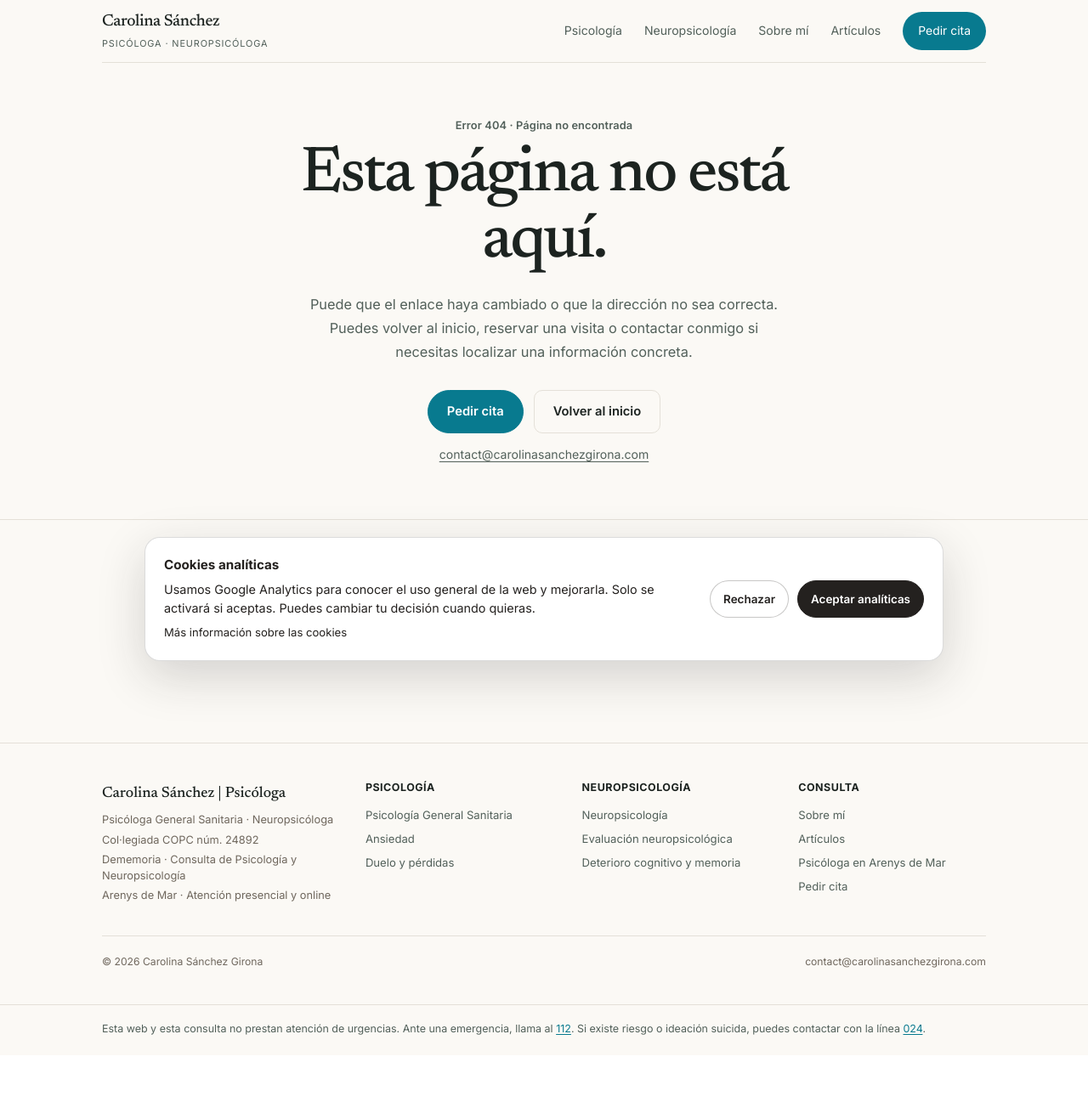
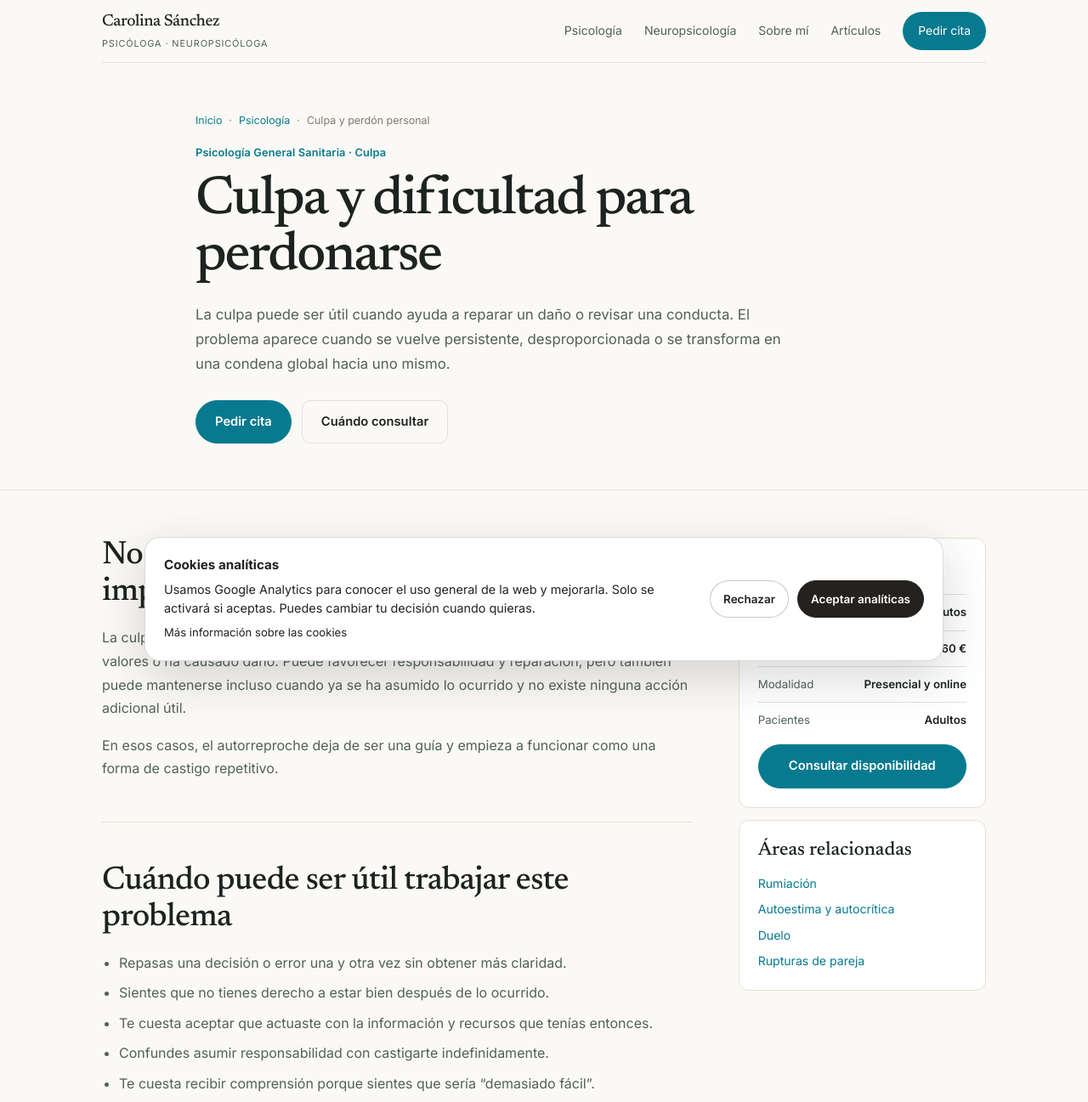
Before and after one commit to carolinasanchezgirona/Portfolio-Carolina, a Next.js app: page /culpa-y-dificultad-para-perdonarse in a window 1280 px wide. Before the commit this address had no page. Shown: the top 1297 px of the page at 85% size. Before the commit the page ends 1242 px from the top, so only its background shows below. Built offline with nearby package versions, Linux system fonts and the light colour scheme.

Commit message:
SEO: add guilt and self-forgiveness page

```diff
--- /dev/null
+++ b/app/culpa-y-dificultad-para-perdonarse/page.tsx
@@ -0,0 +1,58 @@
+import type { Metadata } from "next";
+import "../seo-pages.css";
+
+export const metadata: Metadata = {
+  title: "Culpa y dificultad para perdonarse | Psicóloga en Arenys de Mar",
+  description: "Atención psicológica para culpa persistente, autorreproche y dificultad para perdonarse tras errores, pérdidas o decisiones difíciles. Consulta en Arenys de Mar y online.",
+  alternates: { canonical: "/culpa-y-dificultad-para-perdonarse/" },
+  openGraph: {
+    title: "Culpa y dificultad para perdonarse | Carolina Sánchez Girona",
+    description: "Psicología sanitaria para trabajar culpa, autorreproche, rumiación y una relación más equilibrada con los propios errores.",
+    url: "https://carolinasanchezgirona.com/culpa-y-dificultad-para-perdonarse/",
+  },
+};
+
+const serviceSchema = {
+  "@context": "https://schema.org",
+  "@type": "Service",
+  name: "Psicología para culpa y dificultad para perdonarse",
+  provider: { "@type": "Person", name: "Carolina Sánchez Girona", jobTitle: "Psicóloga General Sanitaria", url: "https://carolinasanchezgirona.com" },
+  areaServed: ["Arenys de Mar", "Maresme", "Barcelona", "España"],
+  serviceType: "Intervención psicológica en culpa, autorreproche y dificultad para perdonarse",
+  url: "https://carolinasanchezgirona.com/culpa-y-dificultad-para-perdonarse/",
+};
+
+export default function GuiltPage() {
+  return (
+    <main className="editorial-site">
+      <header className="site-header">
+        <a className="brand" href="/" aria-label="Carolina Sánchez, inicio"><span className="brand-name">Carolina Sánchez</span><span className="brand-sub">Psicóloga · Neuropsicóloga</span></a>
+        <nav className="nav" aria-label="Navegación principal"><a href="/psicologia/">Psicología</a><a href="/rumiacion-y-pensamientos-repetitivos/">Rumiación</a><a className="nav-cta" href="/cita/">Pedir cita</a></nav>
+      </header>
+      <section className="seo-hero"><div className="editorial-wrap seo-hero-inner">
+        <p className="seo-breadcrumbs"><a href="/">Inicio</a><span>·</span><a href="/psicologia/">Psicología</a><span>·</span><span>Culpa y perdón personal</span></p>
+        <p className="editorial-eyebrow">Psicología General Sanitaria · Culpa</p>
+        <h1>Culpa y dificultad para perdonarse</h1>
+        <p className="seo-lead">La culpa puede ser útil cuando ayuda a reparar un daño o revisar una conducta. El problema aparece cuando se vuelve persistente, desproporcionada o se transforma en una condena global hacia uno mismo.</p>
+        <div className="seo-actions"><a className="editorial-btn editorial-btn-primary" href="/cita/">Pedir cita</a><a className="editorial-btn editorial-btn-secondary" href="#cuando-consultar">Cuándo consultar</a></div>
+      </div></section>
+      <div className="editorial-wrap seo-layout">
+        <article className="seo-copy">
+          <section><h2>No toda culpa significa haber hecho algo imperdonable</h2><p>La culpa suele aparecer cuando una persona percibe que ha actuado en contra de sus valores o ha causado daño. Puede favorecer responsabilidad y reparación, pero también puede mantenerse incluso cuando ya se ha asumido lo ocurrido y no existe ninguna acción adicional útil.</p><p>En esos casos, el autorreproche deja de ser una guía y empieza a funcionar como una forma de castigo repetitivo.</p></section>
+          <section id="cuando-consultar"><h2>Cuándo puede ser útil trabajar este problema</h2><ul><li>Repasas una decisión o error una y otra vez sin obtener más claridad.</li><li>Sientes que no tienes derecho a estar bien después de lo ocurrido.</li><li>Te cuesta aceptar que actuaste con la información y recursos que tenías entonces.</li><li>Confundes asumir responsabilidad con castigarte indefinidamente.</li><li>Te cuesta recibir comprensión porque sientes que sería “demasiado fácil”.</li><li>La culpa interfiere en sueño, relaciones, concentración o estado de ánimo.</li><li>Sigues buscando una forma de reparar algo que ya no puede modificarse.</li></ul></section>
+          <section><h2>Qué puede mantener la culpa</h2><h3>Rumiación</h3><p>Volver una y otra vez sobre lo ocurrido puede dar la sensación de estar intentando resolverlo, aunque en realidad mantenga activados el dolor y el autorreproche.</p><h3>Perfeccionismo moral</h3><p>Algunas personas se exigen haber sabido, previsto o gestionado mejor situaciones complejas, incluso cuando eso no era razonablemente posible.</p><h3>Confundir culpa con identidad</h3><p>No es lo mismo concluir “hice algo que no me gusta” que “soy una mala persona”. Cuando el juicio se vuelve global, la reparación resulta mucho más difícil.</p><h3>Miedo a repetir el error</h3><p>Castigarse puede parecer una forma de garantizar que algo no volverá a ocurrir, pero suele generar más vigilancia y menos aprendizaje útil.</p></section>
+          <section><h2>Cómo se trabaja en terapia</h2><p>La intervención puede incluir diferenciar responsabilidad real de responsabilidad imaginada, revisar estándares excesivos, analizar qué reparación es posible y trabajar una perspectiva más contextualizada sobre lo ocurrido.</p><p>También puede ser necesario reducir rumiación, trabajar autocrítica y aprender a tolerar que algunas experiencias dolorosas no pueden cerrarse con una explicación perfecta.</p></section>
+          <section><h2>Culpa, duelo, rupturas y autoestima</h2><p>La culpa puede aparecer tras una pérdida, una <a href="/rupturas-de-pareja/">ruptura de pareja</a>, una decisión difícil o un conflicto relacional. También puede intensificarse cuando existen <a href="/autoestima-y-autocritica/">autocrítica</a>, <a href="/perfeccionismo-y-autoexigencia/">perfeccionismo</a> o <a href="/rumiacion-y-pensamientos-repetitivos/">pensamientos repetitivos</a>.</p><p>En procesos de <a href="/duelo/">duelo</a>, por ejemplo, es frecuente revisar conversaciones, decisiones médicas o momentos concretos buscando una certeza que ya no puede obtenerse.</p></section>
+          <section><h2>Perdonarse no es justificarlo todo</h2><p>Perdonarse no implica negar el impacto de lo ocurrido ni renunciar a la responsabilidad. Puede significar reconocer un error, reparar cuando sea posible, aprender de él y dejar de convertirlo en una sentencia permanente sobre la propia identidad.</p><div className="seo-callout"><strong>Responsabilidad y castigo no son lo mismo.</strong><span>Aprender de un error puede exigir mirarlo con precisión, no castigarse sin límite.</span></div></section>
+        </article>
+        <aside className="seo-sidebar" aria-label="Información práctica">
+          <div className="seo-card"><h2>Sesión de psicología</h2><ul className="seo-facts"><li><span>Duración</span><strong>60 minutos</strong></li><li><span>Tarifa</span><strong>60 €</strong></li><li><span>Modalidad</span><strong>Presencial y online</strong></li><li><span>Pacientes</span><strong>Adultos</strong></li></ul><a className="editorial-btn editorial-btn-primary" href="/cita/">Consultar disponibilidad</a></div>
+          <div className="seo-card"><h3>Áreas relacionadas</h3><div className="seo-related"><a href="/rumiacion-y-pensamientos-repetitivos/">Rumiación</a><a href="/autoestima-y-autocritica/">Autoestima y autocrítica</a><a href="/duelo/">Duelo</a><a href="/rupturas-de-pareja/">Rupturas de pareja</a></div></div>
+        </aside>
+      </div>
+      <section className="editorial-section seo-authority"><div className="editorial-wrap seo-authority-grid"><div><p className="editorial-section-eyebrow">Profesional responsable</p><h2>Carolina Sánchez Girona</h2><p className="editorial-role">Psicóloga General Sanitaria · Neuropsicóloga</p></div><div className="seo-authority-copy"><p>Trabajo con adultos en culpa, rumiación, duelo, autocrítica y dificultades relacionales desde una formulación clínica individualizada.</p><div className="seo-authority-links"><a href="/sobre-mi/">Conocer mi trayectoria profesional →</a><a href="/psicologia/">Ver Psicología General Sanitaria →</a></div></div></div></section>
+      <footer className="editorial-footer"><div className="editorial-wrap editorial-footer-inner"><div><p className="editorial-footer-brand">Carolina Sánchez | Psicóloga</p><p>Dememoria · Consulta de Psicología y Neuropsicología</p></div><div><p>Arenys de Mar · Atención online</p><p>© 2026 Carolina Sánchez Girona</p></div></div></footer>
+      <script type="application/ld+json" dangerouslySetInnerHTML={{ __html: JSON.stringify(serviceSchema) }} />
+    </main>
+  );
+}
```
